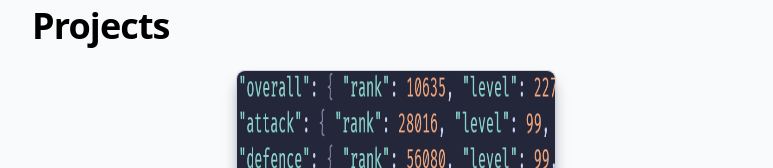
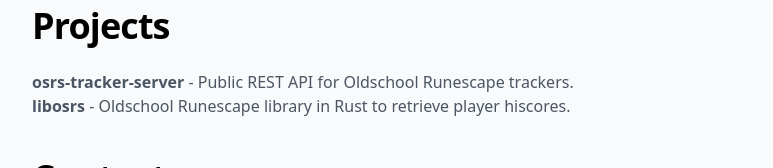
Before and after one commit to phongse/phong.se, a Next.js app: page / in a window 1280 px wide. Shown: the part 594-762 px from the top of the page, without its empty margins (244-1017 px from the left). Built offline with nearby package versions, Linux system fonts and the light colour scheme.

Commit message:
Add project list

```diff
--- /dev/null
+++ b/components/Projects/ProjectListItem.tsx
@@ -0,0 +1,34 @@
+import React from "react";
+import Link from "next/link";
+
+type Props = {
+  title: string;
+  url: string;
+  blogUrl?: boolean;
+  description?: string;
+};
+
+const ProjectListItem = (props: Props) => {
+  return (
+    <li>
+      {props.blogUrl ? (
+        <Link
+          href={props.url}
+          className="text-gray-600 hover:text-gray-800 transition-all"
+        >
+          <a href={props.url}>{props.title}</a>
+        </Link>
+      ) : (
+        <a
+          href={props.url}
+          className="text-gray-600 hover:text-gray-800 transition-all"
+        >
+          <span className="font-bold">{props.title}</span>
+          {props.description && ` - ${props.description}`}
+        </a>
+      )}
+    </li>
+  );
+};
+
+export default ProjectListItem;
--- a/components/Projects/Projects.tsx
+++ b/components/Projects/Projects.tsx
@@ -1,5 +1,6 @@
 import React from "react";
 import ProjectCard from "./ProjectCard";
+import ProjectListItem from "./ProjectListItem";
 
 type Props = {};
 
@@ -9,13 +10,25 @@ const Projects = (props: Props) => {
       <h3 className="font-bold text-2xl md:text-4xl tracking-tight mb-6 text-black">
         Projects
       </h3>
-      <div className="flex gap-6 flex-wrap md:flex-row justify-center">
-        <ProjectCard
+      <div className="flex gap-6 flex-wrap md:flex-row">
+        {/* <ProjectCard
           title="libosrs"
           description="Oldschool Runescape library in Rust to retrieve player hiscores."
           image="/img/libosrs.png"
           sourceUrl="https://github.com/phongse/libosrs"
-        />
+        /> */}
+        <ul>
+          <ProjectListItem
+            title="osrs-tracker-server"
+            url="https://github.com/phongse/osrs-tracker-server"
+            description="Public REST API for Oldschool Runescape trackers."
+          />
+          <ProjectListItem
+            title="libosrs"
+            url="https://github.com/phongse/libosrs"
+            description="Oldschool Runescape library in Rust to retrieve player hiscores."
+          />
+        </ul>
       </div>
     </div>
   );
```
